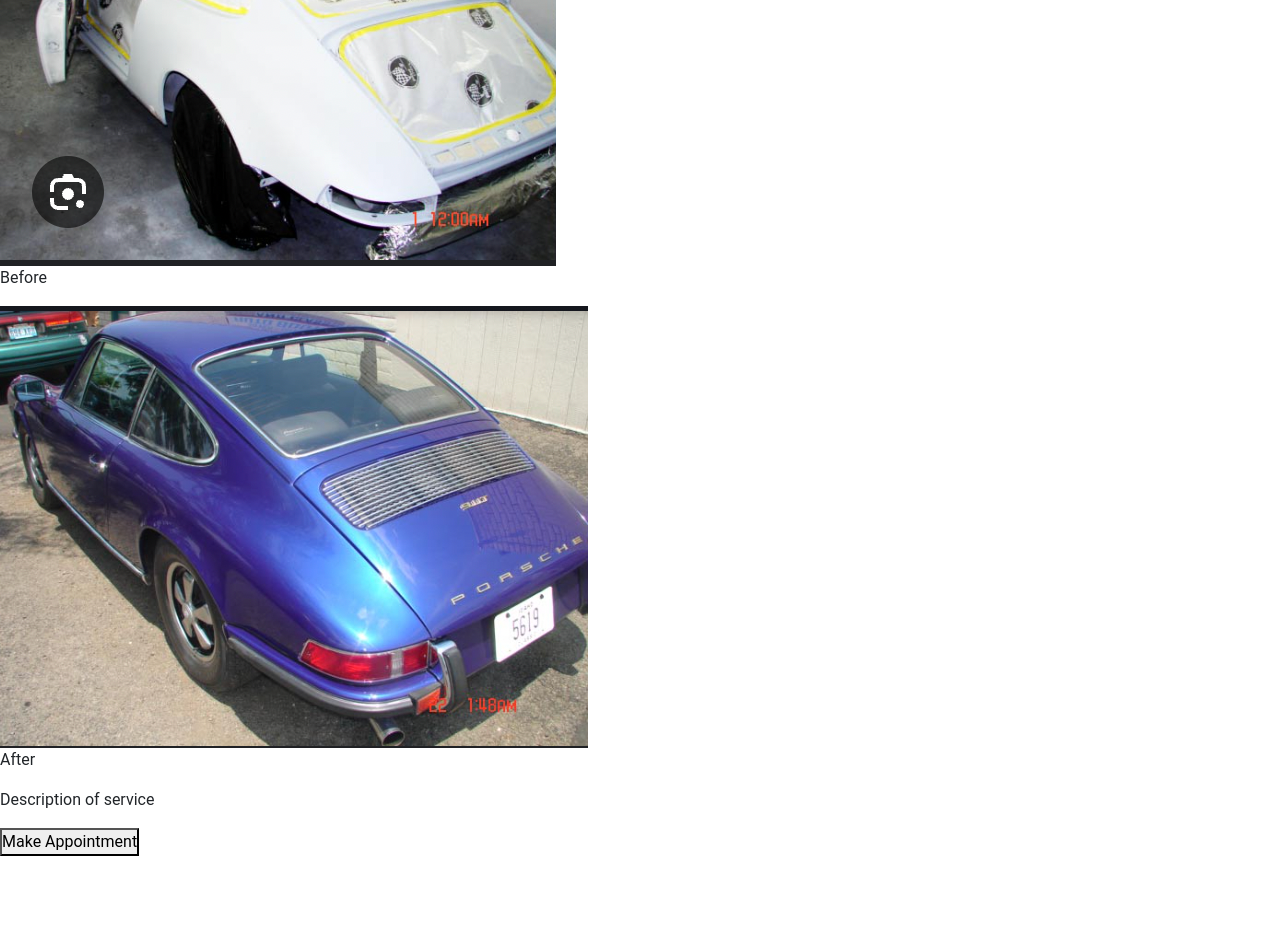
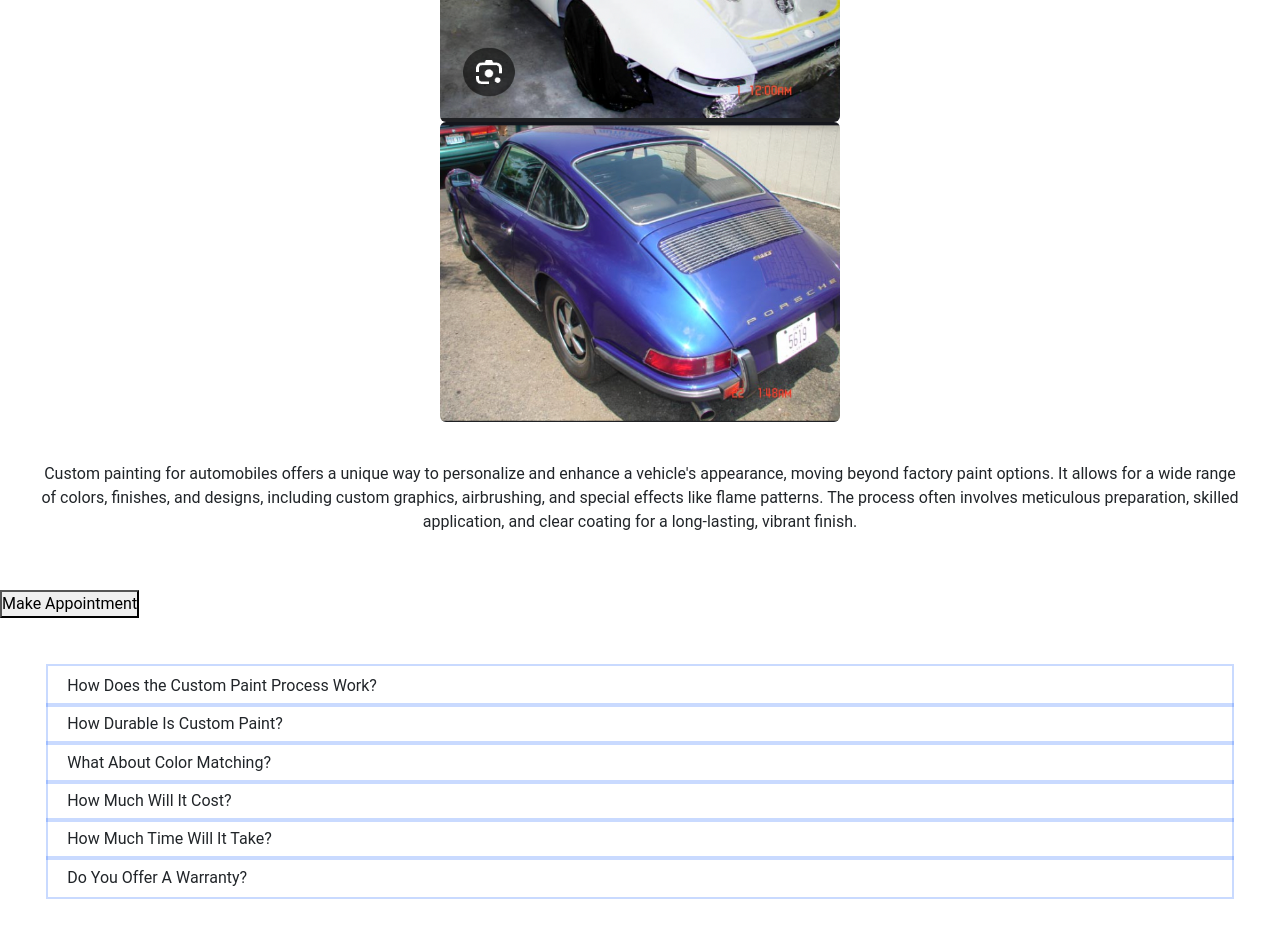
Before and after one commit to nelskev/collab-sp25, a React (Vite) app in the folder frontend/: page /CustPaintPage in a window 1280 px wide. Shown: the part 400-1338 px from the top of the page. Before the commit the page ends 1256 px from the top, so only its background shows below. Built offline with nearby package versions, Linux system fonts and the light colour scheme.

Commit message:
Added AboutPage Route, Added FAQ to AboutPage and CustPaintPage

```diff
--- a/frontend/src/components/Navbar.jsx
+++ b/frontend/src/components/Navbar.jsx
@@ -82,7 +82,7 @@
                 {/*/ ******* React Router Link ABOUT ******* /*/}
 
 
-                <Link to="/about" className="nav-link">
+                <Link to="/AboutPage" className="nav-link">
 
                   About
                 </Link>
--- a/frontend/src/pages/AboutPage.jsx
+++ b/frontend/src/pages/AboutPage.jsx
@@ -15,7 +15,7 @@
 
         <h2>FAQs</h2>
 
-        <div className="accordion accordion-flush" id="accordionFlush">
+        <div className="accordion-flush p-5" id="accordionFlush">
             <div className="accordion-item">
             <h2 className="accordion-header" id="flush-headingOne">
                 <button className="accordion-button collapsed" type="button" data-bs-toggle="collapse" data-bs-target="#flush-collapseOne" aria-expanded="false" aria-controls="flush-collapseOne">
@@ -23,7 +23,7 @@
                 </button>
             </h2>
             <div id="flush-collapseOne" className="accordion-collapse collapse" aria-labelledby="flush-headingOne" data-bs-parent="#accordionFlush">
-                <div className="accordion-body">We work with all insurance companies, and in fact, we are a direct repair facility for many insurance companies.</div>
+                <div className="accordion-body p-2 bg-light">We work with all insurance companies, and in fact, we are a direct repair facility for many insurance companies.</div>
             </div>
             </div>
             <div className="accordion-item">
@@ -33,7 +33,7 @@
                 </button>
             </h2>
             <div id="flush-collapseTwo" className="accordion-collapse collapse" aria-labelledby="flush-headingTwo" data-bs-parent="#accordionFlush">
-                <div className="accordion-body">We do suggested scheduling an appointment through our easy-to-use form ahead of time, but if you find yourself short on time, please give us a call and we will try and fit you in as soon as convenient.</div>
+                <div className="accordion-body p-2 bg-light">We do suggested scheduling an appointment through our easy-to-use form ahead of time, but if you find yourself short on time, please give us a call and we will try and fit you in as soon as convenient.</div>
             </div>
             </div>
             <div className="accordion-item">
@@ -43,7 +43,7 @@
                 </button>
             </h2>
             <div id="flush-collapseThree" className="accordion-collapse collapse" aria-labelledby="flush-headingThree" data-bs-parent="#accordionFlush">
-                <div className="accordion-body">This is, of course, dependent on the complexity of the repairs, the situation, the availability of parts and materials, and much more. It truly varies from one situation to the next. We will provide an estimated time of completion at the same time we provide the cost estimate, although this does not include the time it may take for any additional damage repairs found in teardown. In the end, we would rather make sure that the job is done right, than done fast.</div>
+                <div className="accordion-body p-2 bg-light">This is, of course, dependent on the complexity of the repairs, the situation, the availability of parts and materials, and much more. It truly varies from one situation to the next. We will provide an estimated time of completion at the same time we provide the cost estimate, although this does not include the time it may take for any additional damage repairs found in teardown. In the end, we would rather make sure that the job is done right, than done fast.</div>
             </div>
             </div>
             <div className="accordion-item">
@@ -53,7 +53,7 @@
                 </button>
                 </h2>
                 <div id="flush-collapseFour" className="accordion-collapse collapse" aria-labelledby="flush-headingFour" data-bs-parent="#accordionFlush">
-                <div className="accordion-body">Your deductible is how much you have to pay for repairs, before your insurance kicks in for the rest. Depending on your level of insurance, this can run from zero dollars, up to thousands. Your deductible is due to Platinumwerks when you pick up your vehicle, and can be presented in check, credit card, or cash.</div>
+                <div className="accordion-body p-2 bg-light">Your deductible is how much you have to pay for repairs, before your insurance kicks in for the rest. Depending on your level of insurance, this can run from zero dollars, up to thousands. Your deductible is due to Platinumwerks when you pick up your vehicle, and can be presented in check, credit card, or cash.</div>
                 </div>
             </div>
             <div className="accordion-item">
@@ -63,7 +63,7 @@
                 </button>
                 </h2>
                 <div id="flush-collapseFive" className="accordion-collapse collapse" aria-labelledby="flush-headingFive" data-bs-parent="#accordionFlush">
-                <div className="accordion-body">Unfortunately, the first observation and inspection doesn’t always discover deep-down damages. During the course of repair, we may find further issues that need to be addressed. In this case, we will contact the insurance company for authorization to pay for any supplemental damages, and notify you before we take further action.</div>
+                <div className="accordion-body p-2 bg-light">Unfortunately, the first observation and inspection doesn’t always discover deep-down damages. During the course of repair, we may find further issues that need to be addressed. In this case, we will contact the insurance company for authorization to pay for any supplemental damages, and notify you before we take further action.</div>
                 </div>
             </div>
             <div className="accordion-item">
@@ -73,7 +73,7 @@
                 </button>
                 </h2>
                 <div id="flush-collapseSix" className="accordion-collapse collapse" aria-labelledby="flush-headingSix" data-bs-parent="#accordionFlush">
-                <div className="accordion-body">Yes – Scott’s Automotive Collision provides a limited lifetime warranty on parts and labor for the work we do. Please see our Warrant page for more information
+                <div className="accordion-body p-2 bg-light">Yes – Scott’s Automotive Collision provides a limited lifetime warranty on parts and labor for the work we do. Please see our Warrant page for more information
                     We know there are plenty more questions you may have to ask – these are just the most common ones. Please do get in contact with our team here at Scott’s Automotive Collision regarding any other questions you may have, our team will be happy to help you out in any way we can. Here at Scott’s, we aim to provide the best customer service of any collision center in Nampa, so let us give you a hand.</div>
                 </div>
             </div>
--- a/frontend/src/pages/CustPaintPage.jsx
+++ b/frontend/src/pages/CustPaintPage.jsx
@@ -16,7 +16,15 @@
         {/* Before and after images */}
         <div>
 
-          <div>
+          <div className="text-center">
+              <img src={BeforeImage} className="rounded" alt="before image" style={{width: '400px', height: '300px'}}/>
+          </div>
+
+          <div className="text-center">
+              <img src={AfterImage} className="rounded" alt="after image" style={{width: '400px', height: '300px'}}/>
+          </div>
+
+          {/*<div>
             <img src={BeforeImage} alt='Before'/>
             <p>Before</p>
           </div>
@@ -24,12 +32,12 @@
           <div>
             <img src={AfterImage} alt='After'/>
             <p>After</p>
-          </div>
+          </div>*/}
 
         </div>
 
         <div>
-          <p>Description of service</p>
+        <p style={{textAlign: 'center', padding: '40px'}}>Custom painting for automobiles offers a unique way to personalize and enhance a vehicle's appearance, moving beyond factory paint options. It allows for a wide range of colors, finishes, and designs, including custom graphics, airbrushing, and special effects like flame patterns. The process often involves meticulous preparation, skilled application, and clear coating for a long-lasting, vibrant finish. </p>
         </div>
 
         {/* Button linking to the appointments page */}
@@ -39,6 +47,70 @@
           </Link>
         </div>
 
+
+        <div className="accordion-flush p-5" id="accordionFlush">
+            <div className="accordion-item">
+            <h2 className="accordion-header" id="flush-headingOne">
+                <button className="accordion-button collapsed" type="button" data-bs-toggle="collapse" data-bs-target="#flush-collapseOne" aria-expanded="false" aria-controls="flush-collapseOne">
+                How Does the Custom Paint Process Work?
+                </button>
+            </h2>
+            <div id="flush-collapseOne" className="accordion-collapse collapse" aria-labelledby="flush-headingOne" data-bs-parent="#accordionFlush">
+                <div className="accordion-body p-2 bg-light">We work with all insurance companies, and in fact, we are a direct repair facility for many insurance companies.</div>
+            </div>
+            </div>
+            <div className="accordion-item">
+            <h2 className="accordion-header" id="flush-headingTwo">
+                <button className="accordion-button collapsed" type="button" data-bs-toggle="collapse" data-bs-target="#flush-collapseTwo" aria-expanded="false" aria-controls="flush-collapseTwo">
+                How Durable Is Custom Paint?
+                </button>
+            </h2>
+            <div id="flush-collapseTwo" className="accordion-collapse collapse" aria-labelledby="flush-headingTwo" data-bs-parent="#accordionFlush">
+                <div className="accordion-body p-2 bg-light">We do suggested scheduling an appointment through our easy-to-use form ahead of time, but if you find yourself short on time, please give us a call and we will try and fit you in as soon as convenient.</div>
+            </div>
+            </div>
+            <div className="accordion-item">
+            <h2 className="accordion-header" id="flush-headingThree">
+                <button className="accordion-button collapsed" type="button" data-bs-toggle="collapse" data-bs-target="#flush-collapseThree" aria-expanded="false" aria-controls="flush-collapseThree">
+                What About Color Matching?
+                </button>
+            </h2>
+            <div id="flush-collapseThree" className="accordion-collapse collapse" aria-labelledby="flush-headingThree" data-bs-parent="#accordionFlush">
+                <div className="accordion-body p-2 bg-light">This is, of course, dependent on the complexity of the repairs, the situation, the availability of parts and materials, and much more. It truly varies from one situation to the next. We will provide an estimated time of completion at the same time we provide the cost estimate, although this does not include the time it may take for any additional damage repairs found in teardown. In the end, we would rather make sure that the job is done right, than done fast.</div>
+            </div>
+            </div>
+            <div className="accordion-item">
+                <h2 className="accordion-header" id="flush-headingFour">
+                <button className="accordion-button collapsed" type="button" data-bs-toggle="collapse" data-bs-target="#flush-collapseFour" aria-expanded="false" aria-controls="flush-collapseFour">
+                    How Much Will It Cost?
+                </button>
+                </h2>
+                <div id="flush-collapseFour" className="accordion-collapse collapse" aria-labelledby="flush-headingFour" data-bs-parent="#accordionFlush">
+                <div className="accordion-body p-2 bg-light">Your deductible is how much you have to pay for repairs, before your insurance kicks in for the rest. Depending on your level of insurance, this can run from zero dollars, up to thousands. Your deductible is due to Platinumwerks when you pick up your vehicle, and can be presented in check, credit card, or cash.</div>
+                </div>
+            </div>
+            <div className="accordion-item">
+                <h2 className="accordion-header" id="flush-headingFive">
+                <button className="accordion-button collapsed" type="button" data-bs-toggle="collapse" data-bs-target="#flush-collapseFive" aria-expanded="false" aria-controls="flush-collapseFive">
+                    How Much Time Will It Take?
+                </button>
+                </h2>
+                <div id="flush-collapseFive" className="accordion-collapse collapse" aria-labelledby="flush-headingFive" data-bs-parent="#accordionFlush">
+                <div className="accordion-body p-2 bg-light">Unfortunately, the first observation and inspection doesn’t always discover deep-down damages. During the course of repair, we may find further issues that need to be addressed. In this case, we will contact the insurance company for authorization to pay for any supplemental damages, and notify you before we take further action.</div>
+                </div>
+            </div>
+            <div className="accordion-item">
+                <h2 className="accordion-header" id="flush-headingSix">
+                <button className="accordion-button collapsed" type="button" data-bs-toggle="collapse" data-bs-target="#flush-collapseSix" aria-expanded="false" aria-controls="flush-collapseSix">
+                    Do You Offer A Warranty?
+                </button>
+                </h2>
+                <div id="flush-collapseSix" className="accordion-collapse collapse" aria-labelledby="flush-headingSix" data-bs-parent="#accordionFlush">
+                <div className="accordion-body p-2 bg-light">Yes – Scott’s Automotive Collision provides a limited lifetime warranty on parts and labor for the work we do. Please see our Warrant page for more information
+                    We know there are plenty more questions you may have to ask – these are just the most common ones. Please do get in contact with our team here at Scott’s Automotive Collision regarding any other questions you may have, our team will be happy to help you out in any way we can. Here at Scott’s, we aim to provide the best customer service of any collision center in Nampa, so let us give you a hand.</div>
+                </div>
+            </div>
+        </div>
       </div>
     );
   };
```
